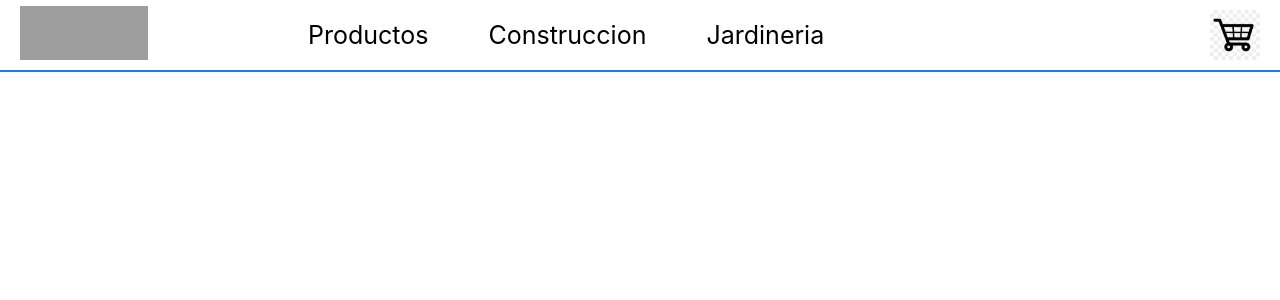
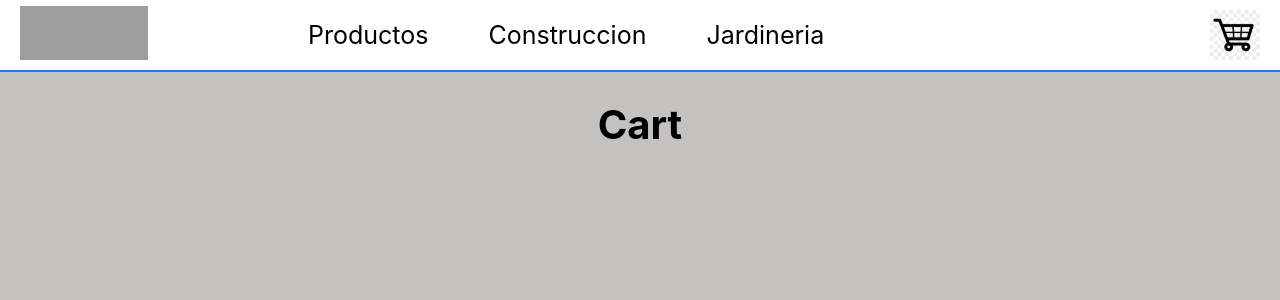
Before and after one commit to Alva08/ReactJS, a React (Create React App) app: page /Cart in a window 1280 px wide. Shown: the top 300 px of the page. Built offline with nearby package versions, Linux system fonts and the light colour scheme; grey boxes are pictures that could not be loaded.

Commit message:
cambios en itemCount

```diff
--- a/src/App.jsx
+++ b/src/App.jsx
@@ -2,6 +2,7 @@ import NavBar from './components/NavBar/NavBar';
 import { Routes, Route } from 'react-router-dom';
 import ItemListContainer from './components/ItemListContainer/ItemListContainer';
 import ItemDetailContainer from './components/ItemDetailContainer/ItemDetailContainer';
+import Cart from './components/Cart/Cart';
 
 function App() {
   return (
@@ -11,6 +12,7 @@ function App() {
         <Route path='/' element={<ItemListContainer/>}/>
         <Route path='/category/:categoryId' element={<ItemListContainer/>}/>
         <Route path='/item/:id' element={<ItemDetailContainer/>}/>
+        <Route path='/Cart' element={<Cart/>}/>
       </Routes>
     </div>
   );
--- a/src/components/Cart/Cart.css
+++ b/src/components/Cart/Cart.css
@@ -0,0 +1,14 @@
+.container{
+    display: flex;
+    flex-direction: column;
+    align-items: center;
+    height: 1500px;
+    background-color: rgb(196, 193, 193);
+
+}
+
+.titulo-list{
+    margin-top: 100px;
+    font-size: 40px;
+    color: black;
+}
--- a/src/components/Cart/Cart.jsx
+++ b/src/components/Cart/Cart.jsx
@@ -3,8 +3,8 @@ import "./Cart.css"
 
 function Cart() {
     return (
-        <div>
-            <h1>Cart</h1>
+        <div className="container">
+            <h1 className="titulo-list">Cart</h1>
         </div>
     )
 }
--- a/src/components/ItemCount/ItemCount.jsx
+++ b/src/components/ItemCount/ItemCount.jsx
@@ -2,7 +2,7 @@ import React, { useState } from 'react';
 import { Link } from 'react-router-dom';
 import './ItemCount.css';
 
-function ItemCount( {stock , initial} ) {
+function ItemCount( {stock , initial, onAdd} ) {
     const [count, setCount] = useState(initial);
 
     const onIncrese = () => {
@@ -19,10 +19,6 @@ function ItemCount( {stock , initial} ) {
         }
     }
 
-    const onAdd = () => {
-        alert("El producto fue agregado con exito");
-    }
-
     return (
         <div className='contenedor'>
             <div className='contador'>
@@ -35,7 +31,7 @@ function ItemCount( {stock , initial} ) {
                 </button>
             </div>
             <div className='agregar'>
-                <button className="botonAgregar" onClick={onAdd}>
+                <button className="botonAgregar" onClick={ () => (count <= stock) && onAdd(count)}>
                         Agregar al carrito
                 </button>
             </div>
--- a/src/components/ItemDetailContainer/ItemDetail.css
+++ b/src/components/ItemDetailContainer/ItemDetail.css
@@ -21,3 +21,13 @@
     align-items: center;
     margin: 20px;
 }
+
+.botonTerminar{
+    border-radius: 10px;
+    background-color: rgb(151, 150, 150);;
+}
+
+.linkTerminar{
+    text-decoration: none;
+    color: black;
+}
--- a/src/components/ItemDetailContainer/ItemDetail.jsx
+++ b/src/components/ItemDetailContainer/ItemDetail.jsx
@@ -1,10 +1,17 @@
 import { useState } from 'react';
+import { Link } from 'react-router-dom';
 import ItemCount from '../ItemCount/ItemCount';
 import './ItemDetail.css'
 
 
 
 function ItemDetail({item}) {
+  const [CantProd, setCantProd] = useState(null)
+
+  function onAdd(qunatityToAdd){
+    setCantProd(qunatityToAdd);
+  }
+
   return (
     <div className='itemContainer' >
         <div className='itemDetail-img'>
@@ -14,7 +21,11 @@ function ItemDetail({item}) {
             <h2>{item?.nombre}</h2>
             <h3>${item?.precio}</h3>
             <p>Detalle del producto</p>
-            {<ItemCount item={item} stock = {item.stock} initial = {1}/>}
+                {CantProd ?
+                  <button className='botonTerminar'><Link className='linkTerminar' to="/cart"> Terminar compra ({CantProd} items ) </Link></button> :
+                  <ItemCount item={item} stock = {item.stock} initial = {1} onAdd={onAdd}/>
+                }
+
         </div>
     </div>
   )
```
